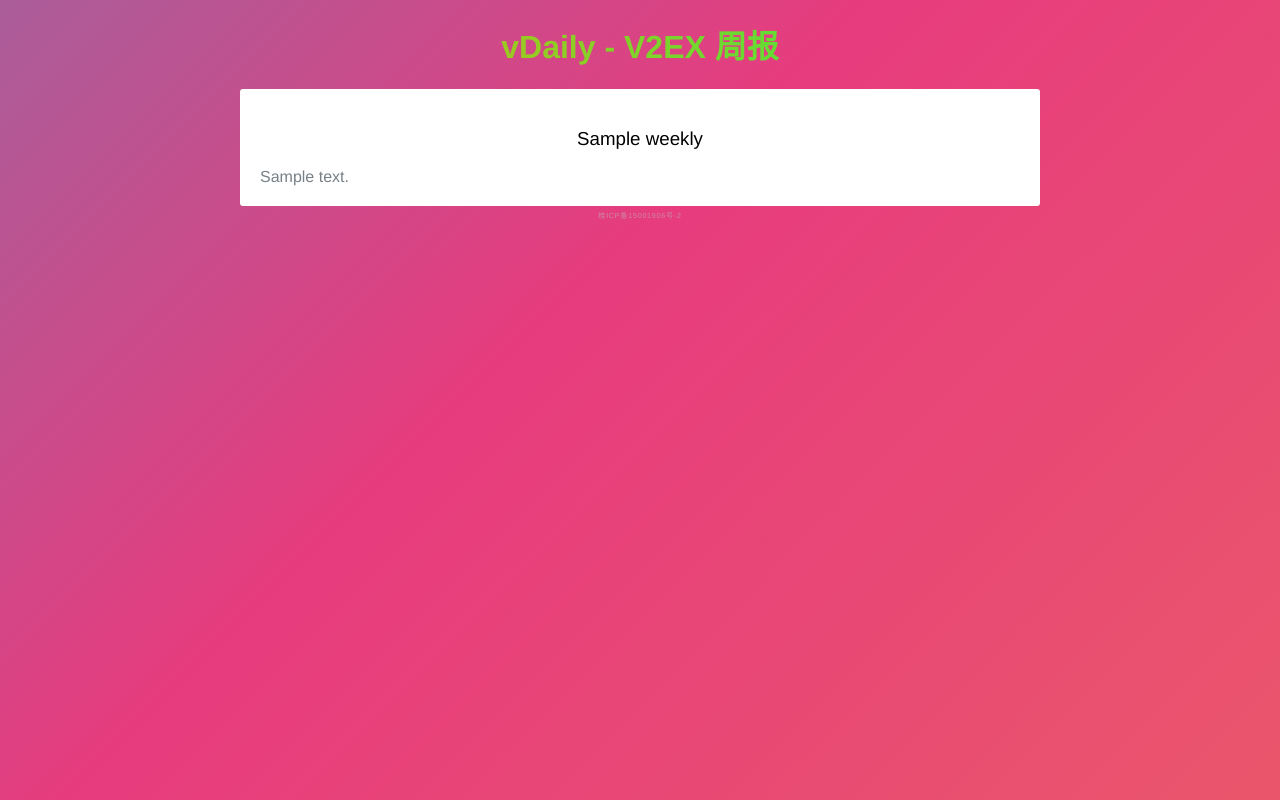
After one commit to sciooga/v2ex-plus-backend, a Python web app: template fastapi/templates/weeklyDetail.html in a window 1280 px wide. The commit adds this page. Run offline with Jinja, Linux system fonts and the light colour scheme; the template is opened without the code that fills it: most values are stand-ins (such as "Sample title", 1, 10 or a date in 2020).

Commit message:
增加电脑和手机版周报

```diff
--- a/fastapi/static/index.css
+++ b/fastapi/static/index.css
@@ -48,20 +48,25 @@
     width: 520px;
     max-width: 96vw;
     border-radius: 3px;
-    background: #f9f9f9;
     margin: 10px auto 60px;
+    overflow: hidden;
 }
 
 .topic {
     display: flex;
     padding: 12px;
+    background: #f9f9f9;
+    opacity: 0;
+    transition: all .5s;
     border-bottom: 1px dashed #eee;
 }
 
 .avatar {
     width: 48px;
+    min-width: 48px;
     height: 48px;
     border-radius: 3px;
+    background: #eee;
 }
 
 .topic .content .name {
--- /dev/null
+++ b/fastapi/templates/weeklyDetail.html
@@ -0,0 +1,40 @@
+<!DOCTYPE html>
+<html lang="zh-cmn-Has-ZN">
+
+<head>
+    <meta charset="UTF-8">
+    <meta http-equiv="Content-Security-Policy" content="upgrade-insecure-requests">
+    <meta name="viewport"
+        content="width=device-width, initial-scale=1, minimum-scale=1, maximum-scale=1, user-scalable=no">
+    <meta name="referrer" content="always">
+    <meta name="apple-mobile-web-app-capable" content="yes">
+    <meta name="description" content="vDaily - V2EX 周报">
+    <link href="/static/index.css" rel="stylesheet">
+    <title>vDaily - V2EX 周报</title>
+    <style>
+        .page {
+            width: 800px;
+            max-width: 96vw;
+            margin: 0 auto;
+            background: #fff;
+            border-radius: 3px;
+            padding: 20px;
+            box-sizing: border-box;
+            word-break: break-all;
+        }
+        .page .subtitle {
+            color: #000;
+        }
+    </style>
+</head>
+
+<body>
+    <h1 class="title">vDaily - V2EX 周报</h1>
+    <div class='page'>
+        <h3 class="subtitle">{{ weekly['title'] }}</h3>
+        {{ content|safe }}
+    </div>
+    <a class='beian' href='http://www.beian.miit.gov.cn/'>桂ICP备15001906号-2</a>
+</body>
+
+</html>
--- a/fastapi/tools.py
+++ b/fastapi/tools.py
@@ -202,13 +202,13 @@
         "date": {"$gte": saturday, "$lt": friday}
     }).sort("thank", -1).limit(30).to_list(30)
 
-    content = '🙋‍♂️ vDaily 每周日早 9:00 为您统计本周内的热门主题和高赞回复  \n\n'
+    content = '🙋‍♂️ vDaily 每周日为您统计本周内的热门主题和高赞回复  \n\n'
     content += '🛠️ 推荐使用站内流行的浏览器扩展: [V2EX Plus](https://chrome.google.com/webstore/detail/v2ex-plus/daeclijmnojoemooblcbfeeceopnkolo)  \n'
     content += '***\n'
     content += '### 🎉 热门主题\n'
     for i in topics:
         info = f'{i["author"]} · {i["node"]} · {localtime(i["date"]):%Y-%m-%d}'
-        content += f'> [{i["score"]: >6} ➰ **{i["name"]}**  \n&emsp;&emsp;&emsp;&emsp;&emsp;&ensp;{info}](/t/{i["id"]})  \n\n'
+        content += f'> [{i["score"]: >6} ➰ **{i["name"]}**  \n&emsp;&emsp;&emsp;&emsp;&emsp;&ensp;{info}](https://v2ex.com/t/{i["id"]})  \n\n'
 
 
     replys = await db.reply.find({
@@ -219,7 +219,7 @@
     content += '### 💕 高赞回复\n'
 
     for i in replys:
-        url = f'/t/{i["topicId"]}?p={i["topicPage"]}#r_{i["id"]}'
+        url = f'https://v2ex.com/t/{i["topicId"]}?p={i["topicPage"]}#r_{i["id"]}'
         reply = remove_tag_a(i['content']).replace("<br>", " ") # 移除 <a> <br>
         reply = re.sub(r'(.+imgur.+)(\.)', r'\1s.', reply) # 调整 imgur 大小
         info = f'{i["author"]} · {localtime(i["date"]):%Y-%m-%d}'
```
Also changed, not shown: fastapi/main.py (+32 -4 lines), fastapi/task.py (+32 -3 lines), fastapi/templates/index.html (+10 -3 lines), fastapi/templates/rank.html (+9 -2 lines), fastapi/templates/weeklyList.html (added, +50 -0 lines), fastapi/templates/weeklyMarkdown.html (renamed from fastapi/templates/weekly.html).
